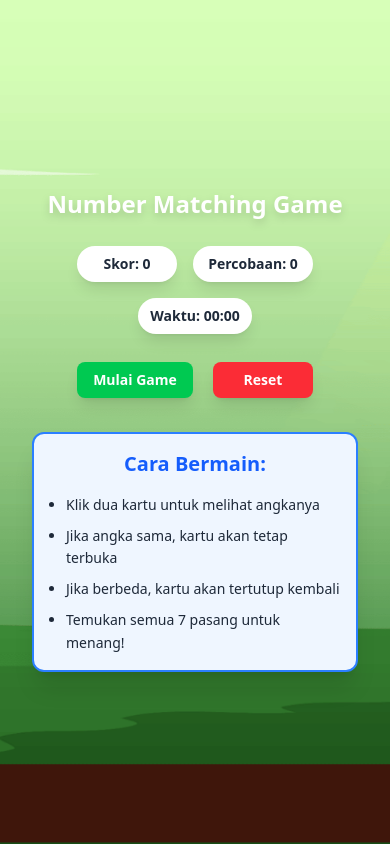
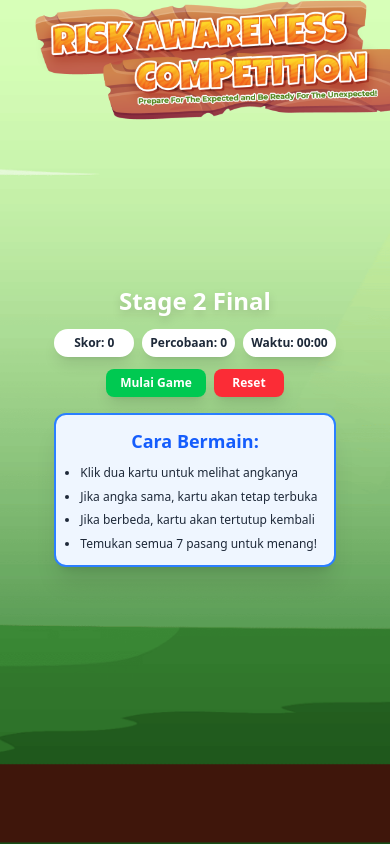
Before and after one commit to paulus29/rac-final-stage, a Vue app: page / in a window 390 px wide. Built offline with nearby package versions, Linux system fonts and the light colour scheme.

Commit message:
Tambah logo, ganti warna gamecard

```diff
--- a/src/components/GameBoard.vue
+++ b/src/components/GameBoard.vue
@@ -1,6 +1,6 @@
 <script setup>
 import { ref, onBeforeUnmount } from 'vue'
-import Card from './Card.vue'
+import Card from './GameCard.vue'
 
 // Reactive data
 const cards = ref([])
@@ -143,41 +143,50 @@ onBeforeUnmount(() => {
 </script>
 
 <template>
-  <div class="max-w-4xl mx-auto p-4 sm:p-6 text-center">
-    <div class="mb-8 sm:mb-12">
+  <!-- Logo di pojok kiri atas dengan posisi fixed -->
+  <div class="fixed -top-9 left-12 z-50">
+    <img
+      src="/src/assets/images/rac-logo.png"
+      alt="RAC Logo"
+      class="w-90 sm:h-72 object-contain logo-pulse "
+    />
+  </div>
+
+  <div class="max-w-4xl mx-auto p-2 sm:p-4 text-center">
+    <div class="mb-4 sm:mb-6">
       <h1
-        class="text-2xl sm:text-4xl font-bold text-white mb-6 sm:mb-8 drop-shadow-lg mt-4 sm:mt-6"
+        class="text-2xl sm:text-4xl font-bold text-white mb-3 sm:mb-4 drop-shadow-lg mt-2 sm:mt-3"
       >
-        Number Matching Game
+        Stage 2 Final
       </h1>
-      <div class="mt-3 sm:mt-4 flex justify-center gap-3 sm:gap-4 mb-6 sm:mb-8 flex-wrap">
+      <div class="mt-2 sm:mt-3 flex justify-center gap-2 sm:gap-3 mb-3 sm:mb-4 flex-wrap">
         <div
-          class="bg-white bg-opacity-95 px-3 sm:px-6 py-2 sm:py-3 rounded-full font-bold text-gray-800 shadow-lg text-sm sm:text-base min-w-[100px] sm:min-w-[120px]"
+          class="bg-white bg-opacity-95 px-2 sm:px-4 py-1.5 sm:py-2 rounded-full font-bold text-gray-800 shadow-lg text-xs sm:text-sm min-w-[80px] sm:min-w-[100px]"
         >
           <span>Skor: {{ score }}</span>
         </div>
         <div
-          class="bg-white bg-opacity-95 px-3 sm:px-6 py-2 sm:py-3 rounded-full font-bold text-gray-800 shadow-lg text-sm sm:text-base min-w-[120px] sm:min-w-[140px]"
+          class="bg-white bg-opacity-95 px-2 sm:px-4 py-1.5 sm:py-2 rounded-full font-bold text-gray-800 shadow-lg text-xs sm:text-sm min-w-[90px] sm:min-w-[110px]"
         >
           <span>Percobaan: {{ attempts }}</span>
         </div>
         <div
-          class="bg-white bg-opacity-95 px-3 sm:px-6 py-2 sm:py-3 rounded-full font-bold text-gray-800 shadow-lg text-sm sm:text-base min-w-[100px] sm:min-w-[120px]"
+          class="bg-white bg-opacity-95 px-2 sm:px-4 py-1.5 sm:py-2 rounded-full font-bold text-gray-800 shadow-lg text-xs sm:text-sm min-w-[80px] sm:min-w-[100px]"
         >
           <span>Waktu: {{ formatTime(timer) }}</span>
         </div>
       </div>
-      <div class="flex justify-center gap-4 sm:gap-6 flex-wrap">
+      <div class="flex justify-center gap-2 sm:gap-3 flex-wrap">
         <button
           @click="startGame"
           :disabled="gameStarted && !gameCompleted"
-          class="px-4 sm:px-8 py-2 sm:py-3 border-none rounded-lg font-bold transition-all duration-300 bg-green-500 text-white hover:bg-green-600 disabled:bg-gray-400 disabled:cursor-not-allowed shadow-lg text-sm sm:text-base min-w-[120px] sm:min-w-[140px]"
+          class="px-3 sm:px-6 py-1.5 sm:py-2 border-none rounded-lg font-bold transition-all duration-300 bg-green-500 text-white hover:bg-green-600 disabled:bg-gray-400 disabled:cursor-not-allowed shadow-lg text-xs sm:text-sm min-w-[100px] sm:min-w-[120px]"
         >
           {{ gameStarted ? (gameCompleted ? 'Main Lagi' : 'Game Berjalan') : 'Mulai Game' }}
         </button>
         <button
           @click="resetGame"
-          class="px-4 sm:px-8 py-2 sm:py-3 border-none rounded-lg font-bold transition-all duration-300 bg-red-500 text-white hover:bg-red-600 shadow-lg text-sm sm:text-base min-w-[80px] sm:min-w-[100px]"
+          class="px-3 sm:px-6 py-1.5 sm:py-2 border-none rounded-lg font-bold transition-all duration-300 bg-red-500 text-white hover:bg-red-600 shadow-lg text-xs sm:text-sm min-w-[70px] sm:min-w-[80px]"
         >
           Reset
         </button>
@@ -185,7 +194,7 @@ onBeforeUnmount(() => {
     </div>
 
     <div
-      class="grid grid-cols-4 gap-2 sm:gap-3 max-w-xs sm:max-w-lg mx-auto p-4 sm:p-6 game-grid rounded-xl shadow-xl"
+      class="grid grid-cols-4 gap-3 sm:gap-4 max-w-md sm:max-w-xl mx-auto p-5 sm:p-6 game-grid rounded-xl shadow-xl"
       v-if="gameStarted"
     >
       <Card
@@ -202,12 +211,12 @@ onBeforeUnmount(() => {
 
     <div
       v-if="gameCompleted"
-      class="bg-green-100 bg-opacity-95 border-2 border-green-500 rounded-xl p-4 sm:p-6 mt-8 sm:mt-12 shadow-xl"
+      class="bg-green-100 bg-opacity-95 border-2 border-green-500 rounded-xl p-3 sm:p-4 mt-4 sm:mt-6 shadow-xl"
     >
-      <h2 class="text-green-600 text-2xl sm:text-3xl font-bold mb-4 sm:mb-6">
+      <h2 class="text-green-600 text-xl sm:text-2xl font-bold mb-2 sm:mb-3">
         🎉 Selamat! Game Selesai! 🎉
       </h2>
-      <div class="space-y-2 sm:space-y-3 text-base sm:text-lg">
+      <div class="space-y-1 sm:space-y-2 text-sm sm:text-base">
         <p class="text-gray-800 font-semibold">
           Skor Akhir: <span class="text-green-600">{{ score }}</span>
         </p>
@@ -222,12 +231,12 @@ onBeforeUnmount(() => {
 
     <div
       v-if="!gameStarted"
-      class="bg-blue-50 bg-opacity-95 border-2 border-blue-500 rounded-xl p-4 sm:p-6 mt-8 sm:mt-12 text-left shadow-xl"
+      class="bg-blue-50 bg-opacity-95 border-2 border-blue-500 rounded-xl p-3 sm:p-4 mt-4 sm:mt-6 text-left shadow-xl"
     >
-      <h3 class="text-blue-600 text-xl sm:text-2xl font-bold mb-4 sm:mb-6 text-center">
+      <h3 class="text-blue-600 text-lg sm:text-xl font-bold mb-2 sm:mb-3 text-center">
         Cara Bermain:
       </h3>
-      <ul class="list-disc pl-4 sm:pl-6 space-y-2 sm:space-y-3 text-gray-800 text-sm sm:text-base">
+      <ul class="list-disc pl-3 sm:pl-4 space-y-1 sm:space-y-2 text-gray-800 text-xs sm:text-sm">
         <li class="leading-relaxed">Klik dua kartu untuk melihat angkanya</li>
         <li class="leading-relaxed">Jika angka sama, kartu akan tetap terbuka</li>
         <li class="leading-relaxed">Jika berbeda, kartu akan tertutup kembali</li>
@@ -238,42 +247,49 @@ onBeforeUnmount(() => {
 </template>
 
 <style scoped>
-/* Optimized spacing and proportions */
+/* Optimized spacing and proportions - lebih rapat dan efisien */
 .game-grid {
   background: linear-gradient(135deg, rgba(255, 255, 255, 0.9) 0%, rgba(240, 255, 240, 0.85) 100%);
   border: 2px solid rgba(76, 175, 80, 0.3);
   backdrop-filter: blur(10px);
   box-shadow:
-    0 8px 32px rgba(76, 175, 80, 0.15),
-    0 4px 16px rgba(0, 0, 0, 0.1),
+    0 6px 24px rgba(76, 175, 80, 0.12),
+    0 3px 12px rgba(0, 0, 0, 0.08),
     inset 0 1px 0 rgba(255, 255, 255, 0.2);
 }
 
-/* Responsive spacing adjustments */
+/* Responsive spacing adjustments - disesuaikan untuk kartu yang lebih besar lagi */
 @media (max-width: 480px) {
-  .grid {
-    max-width: 280px;
-    gap: 0.375rem; /* 6px - tighter spacing on mobile */
+  .game-grid {
+    padding: 1rem; /* 16px - disesuaikan untuk kartu yang lebih besar */
+    border-width: 1px;
+    gap: 0.5rem; /* 8px - spacing yang lebih baik untuk mobile */
+    max-width: 380px; /* disesuaikan untuk kartu 20x20 */
+    box-shadow:
+      0 3px 12px rgba(76, 175, 80, 0.1),
+      0 1px 6px rgba(0, 0, 0, 0.06);
   }
 
-  .game-grid {
-    padding: 0.75rem; /* 12px */
-    border-width: 1px;
-    box-shadow:
-      0 4px 16px rgba(76, 175, 80, 0.12),
-      0 2px 8px rgba(0, 0, 0, 0.08);
+  /* Container utama disesuaikan */
+  .max-w-4xl {
+    padding: 1rem;
   }
 
-  /* Tighter spacing for mobile status indicators */
-  .max-w-4xl {
-    padding: 0.75rem;
+  /* Margin vertikal yang proporsional */
+  .mb-4 {
+    margin-bottom: 1rem;
+  }
+
+  .mt-4 {
+    margin-top: 1rem;
   }
 }
 
 @media (min-width: 481px) and (max-width: 768px) {
-  .grid {
-    max-width: 320px;
-    gap: 0.5rem; /* 8px - medium spacing for tablets */
+  .game-grid {
+    max-width: 450px; /* disesuaikan untuk tablet dengan kartu lebih besar */
+    gap: 0.75rem; /* 12px - spacing yang lebih baik untuk tablet */
+    padding: 1.25rem;
   }
 }
 
@@ -281,29 +297,34 @@ onBeforeUnmount(() => {
   .game-grid {
     border-width: 2px;
     backdrop-filter: blur(12px);
+    max-width: 500px; /* disesuaikan untuk desktop dengan kartu 24x24 */
   }
 }
 
-/* Button spacing optimization */
-.flex.justify-center.gap-4 button {
-  margin: 0.25rem;
+/* Optimasi spacing untuk mencegah scroll horizontal */
+body {
+  overflow-x: hidden;
 }
 
-@media (max-width: 480px) {
-  .flex.justify-center.gap-4 button {
-    margin: 0.125rem;
-    min-width: 100px;
+/* Pastikan container tidak melebihi viewport */
+.max-w-4xl {
+  max-width: min(100vw - 1rem, 56rem);
+}
+
+/* Animasi zoom-in zoom-out untuk logo */
+@keyframes logoZoom {
+  0% {
+    transform: scale(1);
+  }
+  50% {
+    transform: scale(1.2);
+  }
+  100% {
+    transform: scale(1);
   }
 }
 
-/* Status indicators spacing */
-.flex.justify-center.gap-3 > div {
-  margin: 0.125rem;
-}
-
-@media (min-width: 640px) {
-  .flex.justify-center.gap-3 > div {
-    margin: 0.25rem;
-  }
+.logo-pulse {
+  animation: logoZoom 2s ease-in-out infinite;
 }
 </style>
--- a/src/components/GameCard.vue
+++ b/src/components/GameCard.vue
@@ -36,7 +36,7 @@ const handleClick = () => {
 
 <template>
   <div
-    class="w-14 h-14 sm:w-20 sm:h-20 cursor-pointer transition-transform duration-200 hover:scale-105"
+    class="w-20 h-20 sm:w-24 sm:h-24 cursor-pointer transition-transform duration-200 hover:scale-105"
     :class="{
       'cursor-not-allowed': isDisabled,
       'hover:scale-100': isDisabled || isFlipped || isMatched,
@@ -51,21 +51,21 @@ const handleClick = () => {
       style="transform-style: preserve-3d"
     >
       <div
-        class="absolute w-full h-full flex items-center justify-center border-2 border-gray-800 rounded-lg shadow-md bg-gradient-to-br from-indigo-500 to-purple-600 text-white text-lg sm:text-2xl font-bold"
+        class="absolute w-full h-full flex items-center justify-center border-2 border-gray-800 rounded-lg shadow-md bg-gradient-to-br from-lime-500 to-green-600 text-white text-xl sm:text-3xl font-bold"
         style="backface-visibility: hidden"
       >
         <span
-          class="absolute top-1 left-1 text-xs sm:text-sm font-bold text-white bg-black bg-opacity-50 rounded px-1"
+          class="absolute top-1 left-1 text-sm sm:text-base font-bold text-white bg-black bg-opacity-50 rounded px-1"
           >{{ position }}</span
         >
         <span>?</span>
       </div>
       <div
-        class="absolute w-full h-full flex items-center justify-center border-2 border-gray-800 rounded-lg shadow-md bg-gradient-to-br from-pink-400 to-red-500 text-white text-base sm:text-xl font-bold transform rotate-y-180"
+        class="absolute w-full h-full flex items-center justify-center border-2 border-gray-800 rounded-lg shadow-md bg-gradient-to-br from-pink-400 to-red-500 text-white text-xl sm:text-3xl font-bold transform rotate-y-180"
         style="backface-visibility: hidden"
       >
         <span
-          class="absolute top-1 left-1 text-xs sm:text-sm font-bold text-white bg-black bg-opacity-50 rounded px-1"
+          class="absolute top-1 left-1 text-sm sm:text-base font-bold text-white bg-black bg-opacity-50 rounded px-1"
           >{{ position }}</span
         >
         <span>{{ number }}</span>
```
Also changed, not shown: src/assets/data/pertanyaan.txt (added), src/assets/images/rac-logo.png (added).
